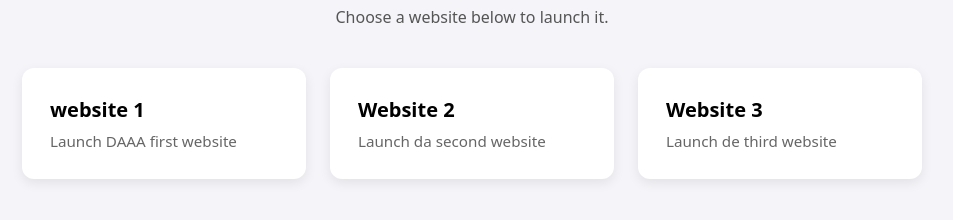
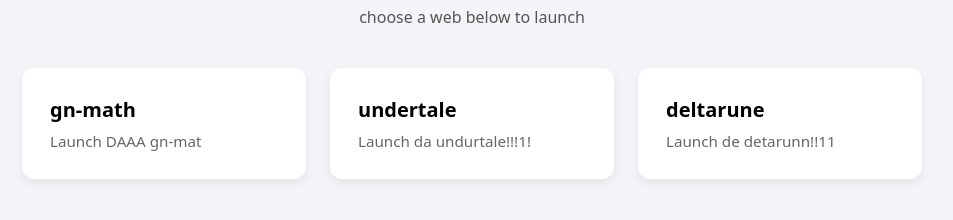
Before and after one commit to 31thomasri-png/Algebrawithmscox, a plain HTML site: page index.html in a window 1280 px wide. Shown: the part 142-362 px from the top of the page, without its empty margins (168-1121 px from the left). Drawn offline with Linux system fonts and the light colour scheme.

Commit message:
Update website titles and subtitles in index.html

```diff
--- a/index.html
+++ b/index.html
@@ -24,22 +24,22 @@
   </div>
 
   <h1>Welcome to the Hub</h1>
-  <p class="subtitle">Choose a website below to launch it.</p>
+  <p class="subtitle">choose a web below to launch</p>
 
   <div class="grid">
     <a class="card" href="/site-1/">
-      <h2>website 1</h2>
-      <p>Launch DAAA first website</p>
+      <h2>gn-math</h2>
+      <p>Launch DAAA gn-mat</p>
     </a>
 
     <a class="card" href="/site-2/">
-      <h2>Website 2</h2>
-      <p>Launch da second website</p>
+      <h2>undertale</h2>
+      <p>Launch da undurtale!!!1!</p>
     </a>
 
     <a class="card" href="/site-3/">
-      <h2>Website 3</h2>
-      <p>Launch de third website</p>
+      <h2>deltarune</h2>
+      <p>Launch de detarunn!!11</p>
     </a>
   </div>
 </body>
```
